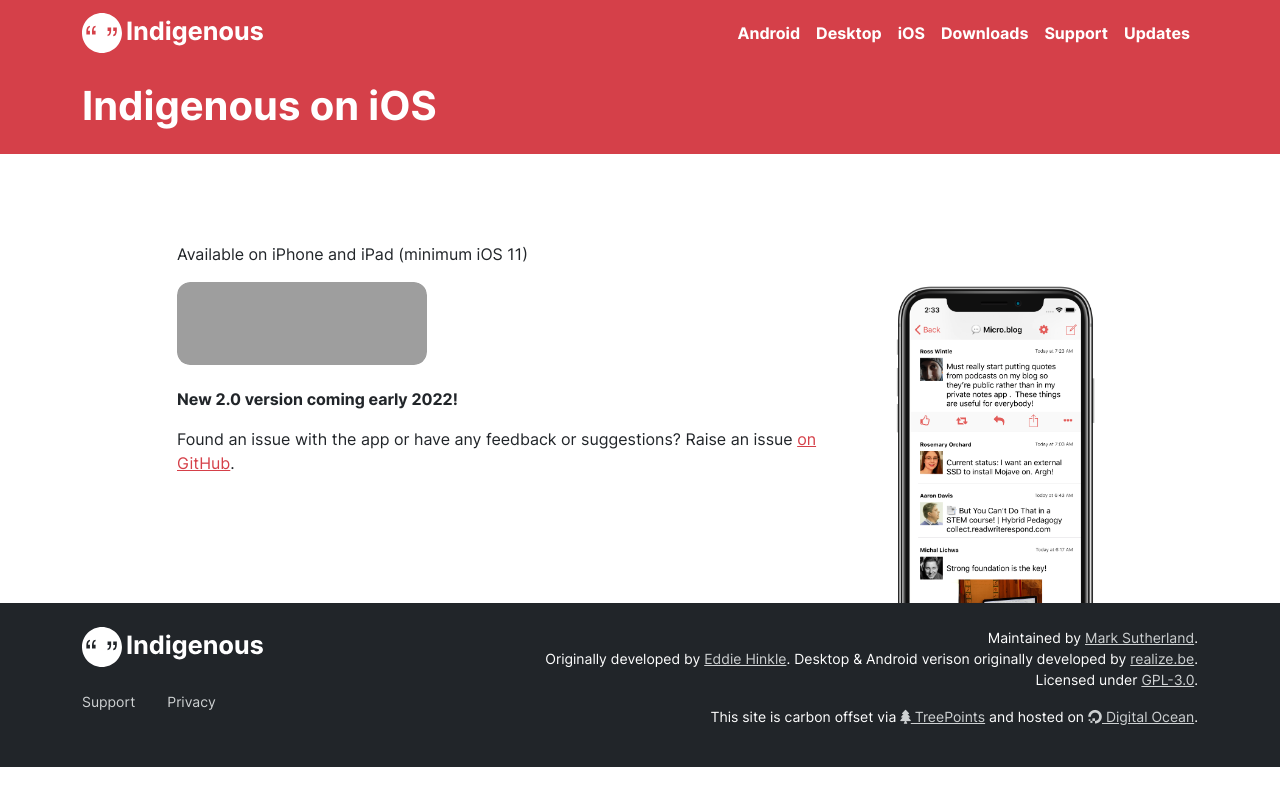
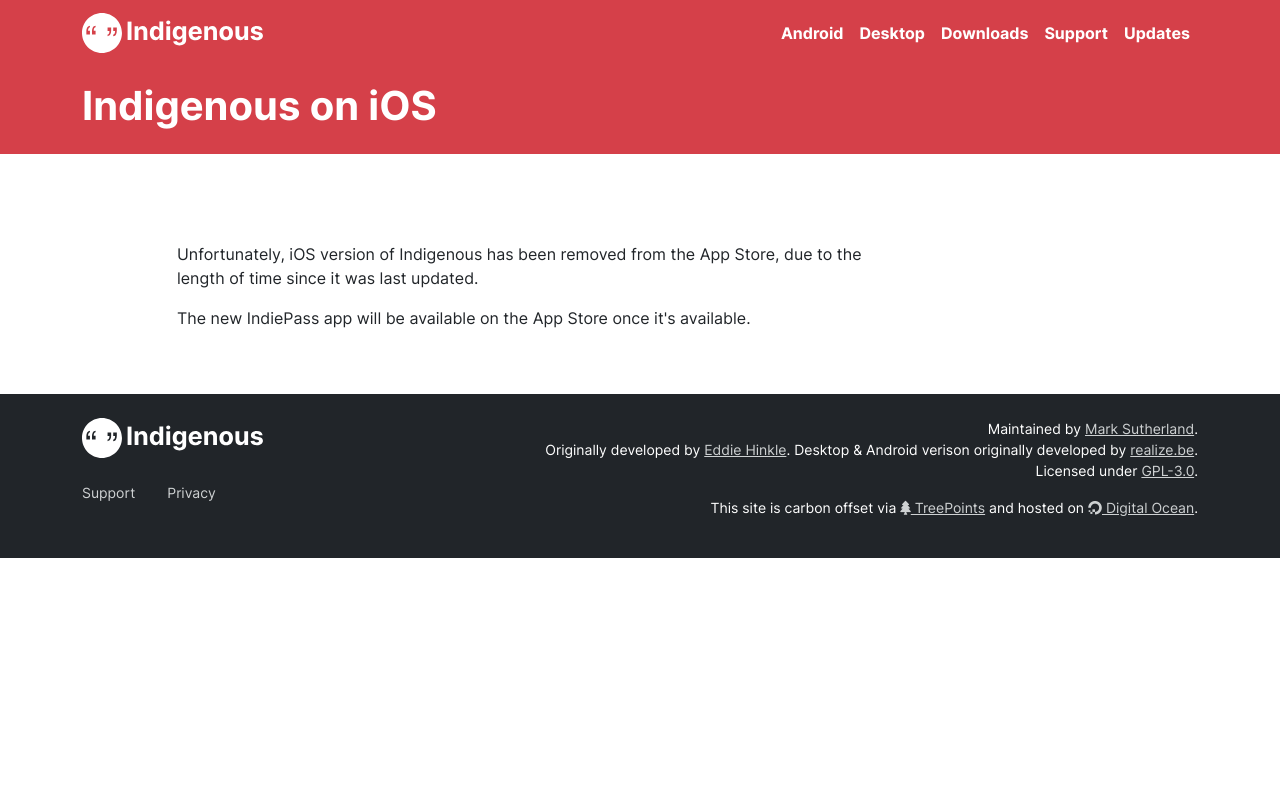
Before and after one commit to IndiePass/indigenous-site, a Laravel app: page /ios in a window 1280 px wide. Run offline with Laravel 9, Linux system fonts and the light colour scheme; grey boxes are pictures that could not be loaded.

Commit message:
Remove iOS Version

```diff
--- a/resources/views/downloads.blade.php
+++ b/resources/views/downloads.blade.php
@@ -19,10 +19,6 @@
                     <a href="https://f-droid.org/en/packages/com.indieweb.indigenous/"><img src="{{ asset('/images/fdroid-badge.svg') }}" alt="Get it on F-Droid" height="50" class="img-fluid"></a>
                 </div>
             </div>
-            <h2 class="text-primary">iOS Version</h2>
-            <p><strong>Verison</strong> 1.0.2 (released 2018) <a class="text-muted" href="https://github.com/marksuth/indigenous-ios">GitHub Repo</a></p>
-            <a href="https://apps.apple.com/us/app/indigenous-social-timeline/id1271004584?itsct=apps_box_badge&amp;itscg=30200" style="display: inline-block; overflow: hidden; border-top-left-radius: 13px; border-top-right-radius: 13px; border-bottom-right-radius: 13px; border-bottom-left-radius: 13px; width: 250px; height: 83px;"><img src="https://tools.applemediaservices.com/api/badges/download-on-the-app-store/black/en-us?size=250x83&amp;releaseDate=1532908800&h=b531d731c3a5a6b9226772f0011d0782" alt="Download on the App Store" style="border-top-left-radius: 13px; border-top-right-radius: 13px; border-bottom-right-radius: 13px; border-bottom-left-radius: 13px; width: 250px; height: 83px;"></a>
-
         </div>
         <div class="col-lg-4 offset-lg-2">
             <h2 class="text-primary">Desktop Version</h2>
--- a/resources/views/ios.blade.php
+++ b/resources/views/ios.blade.php
@@ -12,17 +12,8 @@
             <div class="col-lg-10">
                 <div class="row">
                     <div class="col-md-9 py-5">
-                        <p>Available on iPhone and iPad (minimum iOS 11)</p>
-                        <a href="https://apps.apple.com/us/app/indigenous-social-timeline/id1271004584?itsct=apps_box_badge&amp;itscg=30200" style="display: inline-block; overflow: hidden; border-top-left-radius: 13px; border-top-right-radius: 13px; border-bottom-right-radius: 13px; border-bottom-left-radius: 13px; width: 250px; height: 83px;"><img src="https://tools.applemediaservices.com/api/badges/download-on-the-app-store/black/en-us?size=250x83&amp;releaseDate=1532908800&h=b531d731c3a5a6b9226772f0011d0782" alt="Download on the App Store" style="border-top-left-radius: 13px; border-top-right-radius: 13px; border-bottom-right-radius: 13px; border-bottom-left-radius: 13px; width: 250px; height: 83px;"></a>
-                        </p>
-                        <p><strong>New 2.0 version coming early 2022!</strong></p>
-                        <p class="mb-5 pb-5">Found an issue with the app or have any feedback or suggestions? Raise an issue <a href="https://github.com/marksuth/indigenous-ios/issues">on GitHub</a>.</p>
-
-                    </div>
-                    <div class="col-md-3 pt-5">
-                        <p>&nbsp;</p>
-                        <img src="{{ asset('/images/ios-screenshot.png') }}" alt="Indigenous on iOS" class="mt-5 img-fluid">
-                    </div>
+                        <p>Unfortunately, iOS version of Indigenous has been removed from the App Store, due to the length of time since it was last updated.</p>
+                        <p>The new IndiePass app will be available on the App Store once it's available.</p>
                 </div>
             </div>
         </div>
--- a/resources/views/layouts/default.blade.php
+++ b/resources/views/layouts/default.blade.php
@@ -60,9 +60,6 @@
           <a class="nav-link" href="{{ env('APP_URL')}}/desktop">Desktop</a>
         </li>
         <li class="nav-item">
-          <a class="nav-link" href="{{ env('APP_URL')}}/ios">iOS</a>
-        </li>
-        <li class="nav-item">
           <a class="nav-link" href="{{ env('APP_URL')}}/downloads">Downloads</a>
         </li>
         <li class="nav-item">
```
Also changed, not shown: resources/views/home.blade.php (+0 -21 lines).
